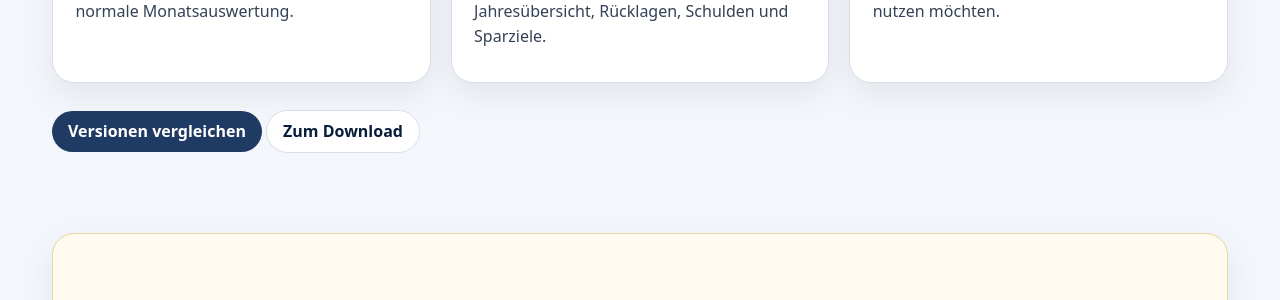
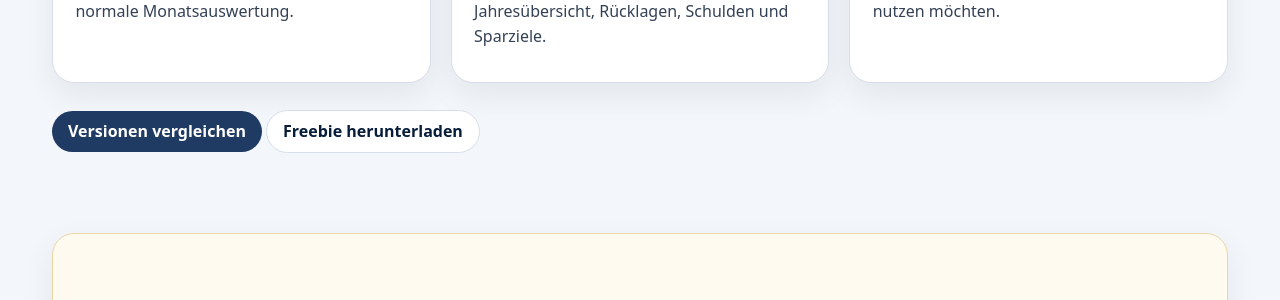
Before and after one commit to gluecklich-tools/einfach-geld-ordnen, a Jekyll site: the page built from seiten/freebie.md, in a window 1280 px wide and 900 px high, scrolled down 2394 px. Shown: the part 236-536 px from the top of the window. Built offline with Jekyll 4.4.1, drawn with Linux system fonts in a browser that asks for light colours.

Commit message:
Freebie-Seite unteren Download-Button schärfen

```diff
--- a/seiten/freebie.md
+++ b/seiten/freebie.md
@@ -162,7 +162,7 @@ permalink: /seiten/freebie.html
 
   <p>
     <a class="button" href="{{ '/seiten/versionen.html' | relative_url }}">Versionen vergleichen</a>
-    <a class="button secondary" href="{{ '/seiten/downloads.html' | relative_url }}">Zum Download</a>
+    <a class="button secondary" href="{{ '/downloads/bundles/EGO_APP_FREEBIE_BUDGETSTARTER_RC7_DATEN_DATEI_MODUS.zip' | relative_url }}">Freebie herunterladen</a>
   </p>
 </section>
 
```
